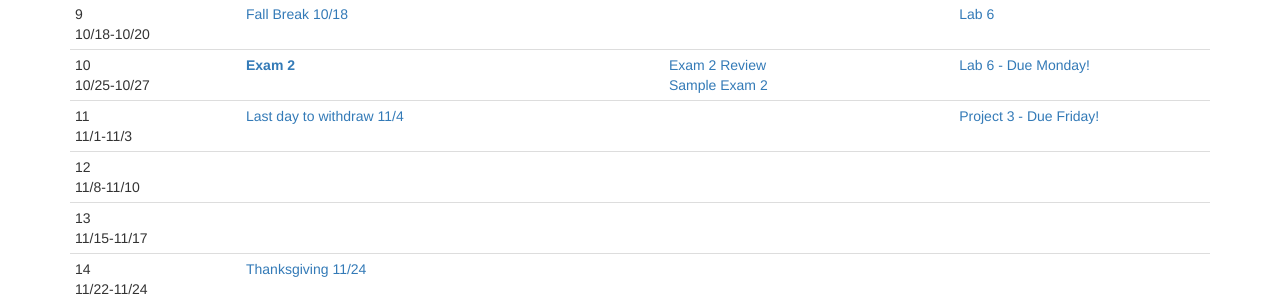
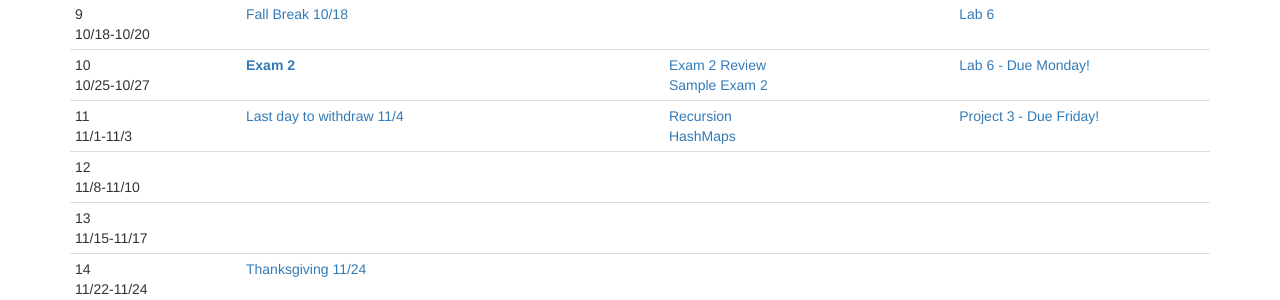
Before and after one commit to CS112-F16/cs112-f16.github.io, a Jekyll site: the page built from schedule.html, in a window 1280 px wide and 900 px high, scrolled down 726 px. Shown: the part 454-754 px from the top of the window. Built offline with Jekyll 4.4.1, drawn with Linux system fonts in a browser that asks for light colours.

Commit message:
add recursion/hm notes

```diff
--- a/schedule.html
+++ b/schedule.html
@@ -173,7 +173,10 @@
     <tr>
       <td>11<br/>11/1-11/3</td>
       <td><span class="text-primary">Last day to withdraw 11/4</span></td>
-      <td></td>
+      <td>
+        <a href="https://github.com/CS112-F16/notes/blob/master/recursion.md">Recursion</a><br/>
+        <a href="https://github.com/CS112-F16/notes/blob/master/hashmaps.md">HashMaps</a><br/>
+      </td>
       <td>
         <a href="https://github.com/CS112-F16/projects/blob/master/project3.md">Project 3 - Due Friday!</a>
       </td>
```
